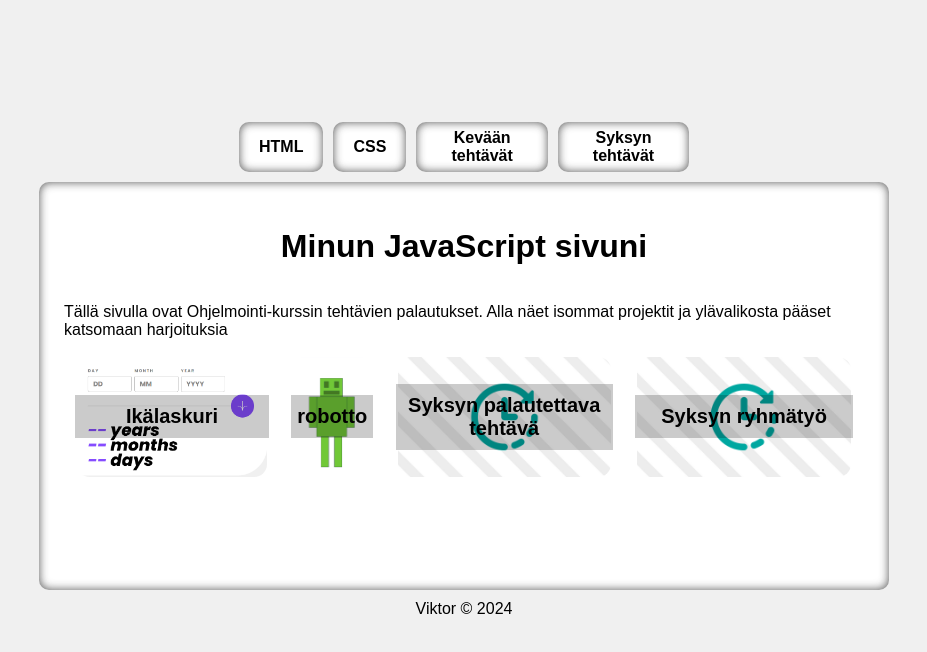
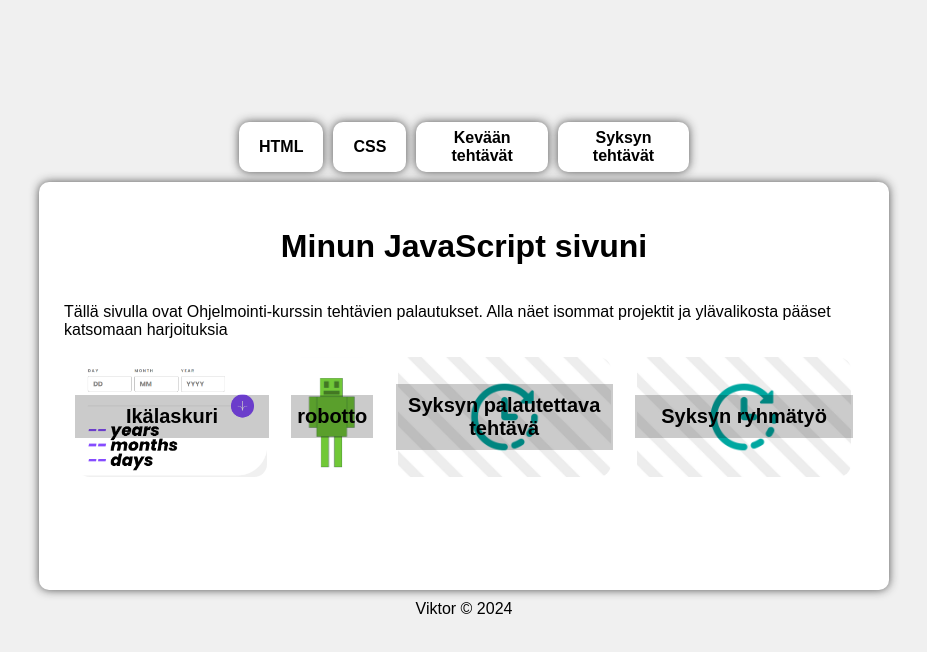
Before and after one commit to Vrogrammer/ohjelmointi-origin, a website: page index.html in a window 1280 px wide. Shown: the whole page, without its empty margins (176-1103 px from the left). Drawn offline with Linux system fonts and the light colour scheme.

Commit message:
shadows now outset

```diff
--- a/index.html
+++ b/index.html
@@ -3,7 +3,7 @@
   <head>
     <meta charset="UTF-8" />
     <meta name="viewport" content="width=device-width, initial-scale=1.0" />
-    <title>Viktoor</title>
+    <title>Viktor</title>
     <link rel="stylesheet" href="style.css" />
     <link rel="stylesheet" href="etusivu/index.css" />
   </head>
--- a/style.css
+++ b/style.css
@@ -2,7 +2,7 @@
   --pagebg: rgb(240, 240, 240);
   --elementbg: rgb(255, 255, 255);
   --hoverbg: rgb(215, 215, 255);
-  --shadow: inset rgba(67, 67, 67, 0.923) 0 0 10px;
+  --shadow: rgba(67, 67, 67, 0.923) 0 0 10px;
 }
 html {
   background-color: var(--pagebg);
```
